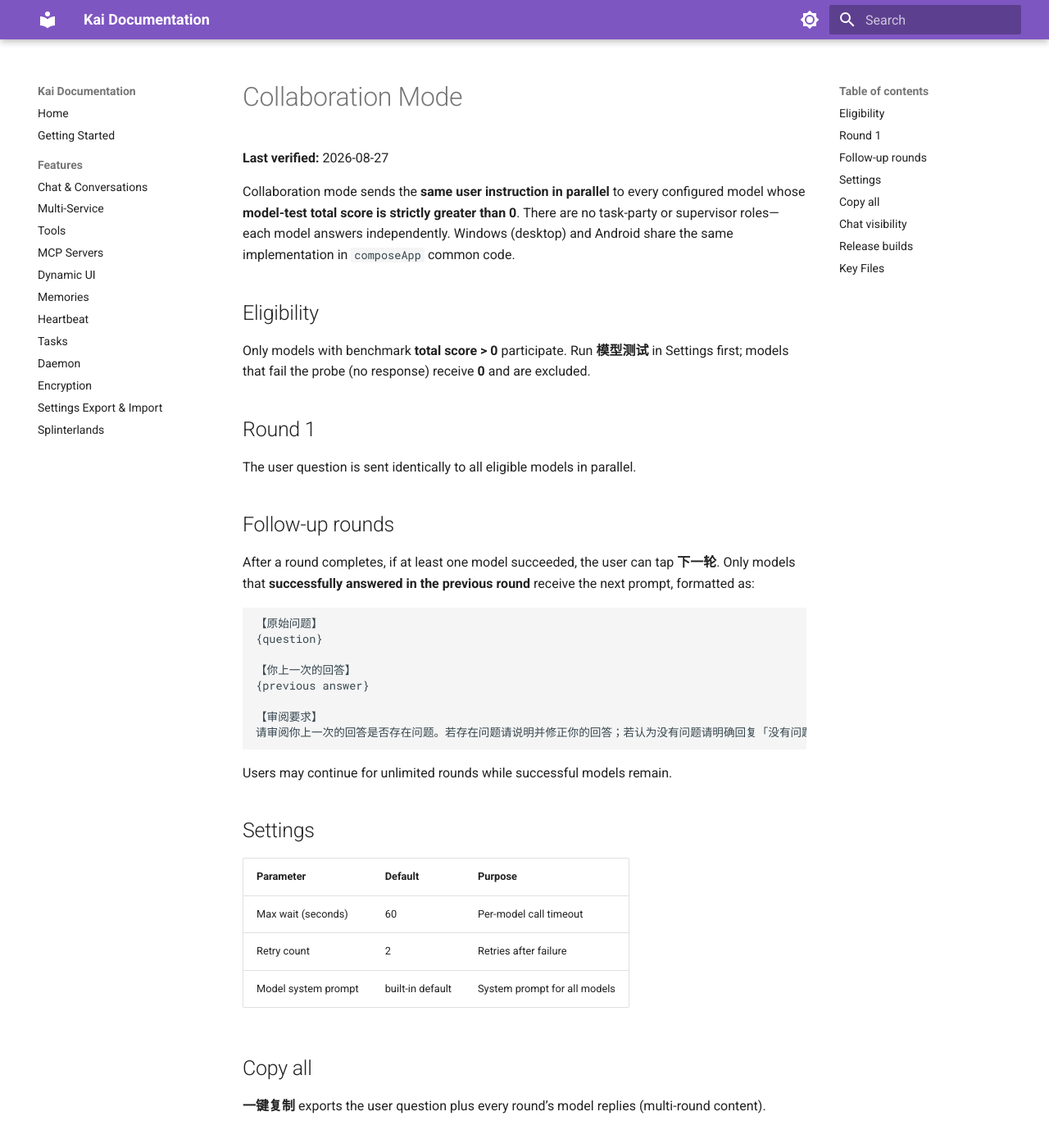
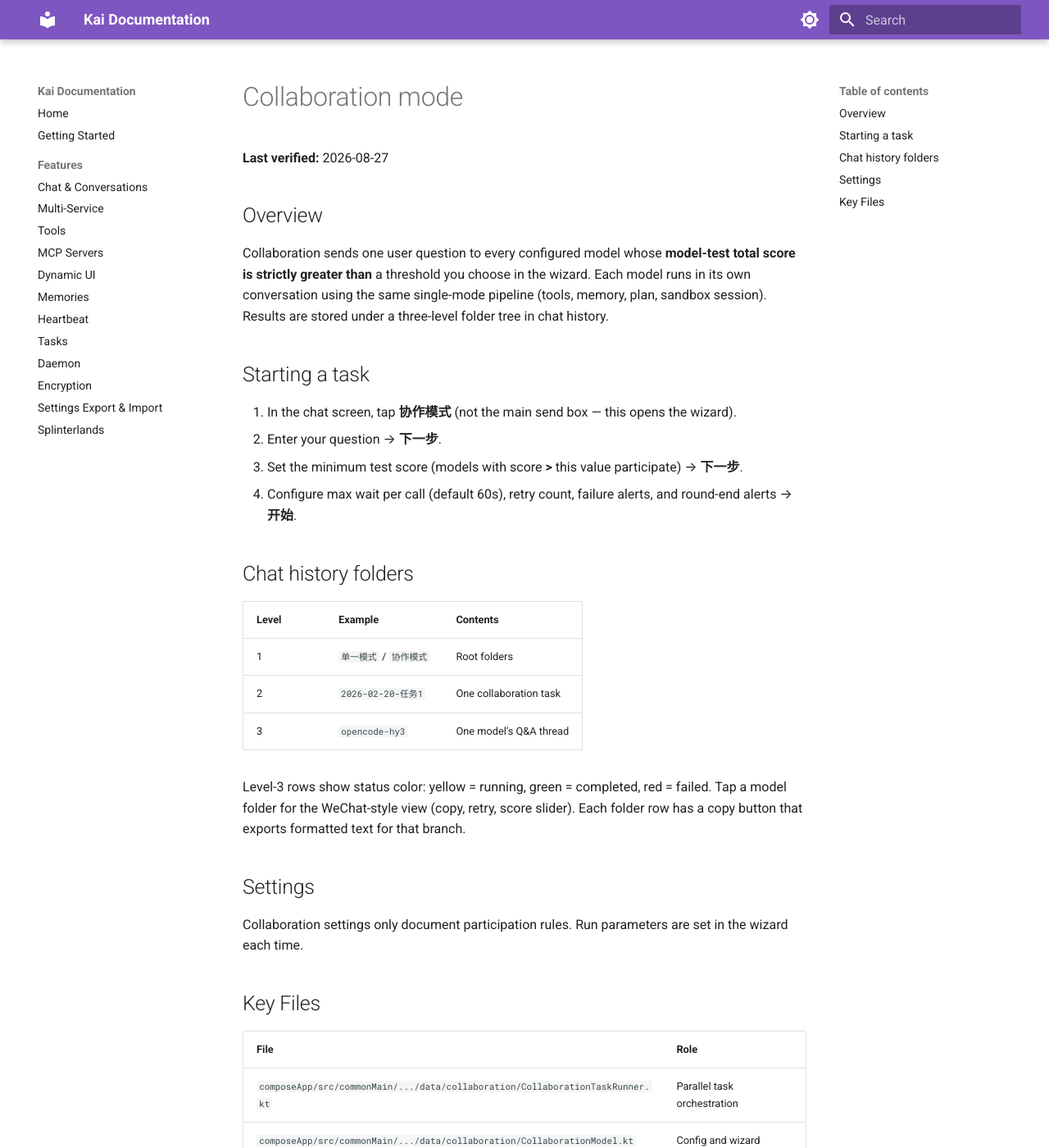
Before and after one commit to cuixinyuan666/kai, an MkDocs documentation site: the page built from docs/features/collaboration.md, in a window 1280 px wide and 1400 px high. Shown: the whole window at 82% size. Built offline with MkDocs 1.6.1 and Material for MkDocs 9.7.7, drawn with Linux system fonts in a browser that asks for light colours; some of the changed text lies outside the part shown.

Commit message:
docs: update collaboration feature spec and changelog for v3.4.0
Co-authored-by: 1003888733 <1003888733@qq.com>

````diff
--- a/docs/features/collaboration.md
+++ b/docs/features/collaboration.md
@@ -1,62 +1,41 @@
-# Collaboration Mode
+# Collaboration mode
 
 **Last verified:** 2026-08-27
 
-Collaboration mode sends the **same user instruction in parallel** to every configured model whose **model-test total score is strictly greater than 0**. There are no task-party or supervisor roles—each model answers independently. Windows (desktop) and Android share the same implementation in `composeApp` common code.
+## Overview
 
-## Eligibility
+Collaboration sends one user question to every configured model whose **model-test total score is strictly greater than** a threshold you choose in the wizard. Each model runs in its own conversation using the same single-mode pipeline (tools, memory, plan, sandbox session). Results are stored under a three-level folder tree in chat history.
 
-Only models with benchmark **total score > 0** participate. Run **模型测试** in Settings first; models that fail the probe (no response) receive **0** and are excluded.
+## Starting a task
 
-## Round 1
+1. In the chat screen, tap **协作模式** (not the main send box — this opens the wizard).
+2. Enter your question → **下一步**.
+3. Set the minimum test score (models with score **>** this value participate) → **下一步**.
+4. Configure max wait per call (default 60s), retry count, failure alerts, and round-end alerts → **开始**.
 
-The user question is sent identically to all eligible models in parallel.
+## Chat history folders
 
-## Follow-up rounds
+| Level | Example | Contents |
+|-------|---------|----------|
+| 1 | `单一模式` / `协作模式` | Root folders |
+| 2 | `2026-02-20-任务1` | One collaboration task |
+| 3 | `opencode-hy3` | One model’s Q&A thread |
 
-After a round completes, if at least one model succeeded, the user can tap **下一轮**. Only models that **successfully answered in the previous round** receive the next prompt, formatted as:
-
-```
-【原始问题】
-{question}
-
-【你上一次的回答】
-{previous answer}
-
-【审阅要求】
-请审阅你上一次的回答是否存在问题。若存在问题请说明并修正你的回答；若认为没有问题请明确回复「没有问题」。
-```
-
-Users may continue for unlimited rounds while successful models remain.
+Level-3 rows show status color: yellow = running, green = completed, red = failed. Tap a model folder for the WeChat-style view (copy, retry, score slider). Each folder row has a copy button that exports formatted text for that branch.
 
 ## Settings
 
-| Parameter | Default | Purpose |
-|---|---|---|
-| Max wait (seconds) | 60 | Per-model call timeout |
-| Retry count | 2 | Retries after failure |
-| Model system prompt | built-in default | System prompt for all models |
-
-## Copy all
-
-**一键复制** exports the user question plus every round’s model replies (multi-round content).
-
-## Chat visibility
-
-- The user question appears at the top of the collaboration panel.
-- **Overview** shows all models; each **model tab** filters to that model’s events.
-- Each round’s summary is appended to chat history as an assistant message.
-
-## Release builds
-
-Tagged releases (`v*`) publish Windows (`.zip` portable + `.msi`) and Android (`.apk`) to GitHub Releases via `.github/workflows/release.yml`.
+Collaboration settings only document participation rules. Run parameters are set in the wizard each time.
 
 ## Key Files
 
-| File | Purpose |
-|---|---|
-| `composeApp/src/commonMain/.../data/collaboration/CollaborationModel.kt` | Config, events, follow-up and copy helpers |
-| `composeApp/src/commonMain/.../data/collaboration/CollaborationOrchestrator.kt` | Parallel broadcast and multi-round engine |
-| `composeApp/src/commonMain/.../ui/chat/composables/CollaborationPanel.kt` | Overview, per-model views, copy, next round |
-| `composeApp/src/commonMain/.../ui/settings/CollaborationSettings.kt` | Timeout and prompt configuration |
-| `.github/workflows/release.yml` | Windows zip/MSI + Android APK GitHub Releases |
+| File | Role |
+|------|------|
+| `composeApp/src/commonMain/.../data/collaboration/CollaborationTaskRunner.kt` | Parallel task orchestration |
+| `composeApp/src/commonMain/.../data/collaboration/CollaborationModel.kt` | Config and wizard params |
+| `composeApp/src/commonMain/.../data/ConversationFolderManager.kt` | Folder hierarchy |
+| `composeApp/src/commonMain/.../data/ConversationCopyFormatter.kt` | Branch copy text |
+| `composeApp/src/commonMain/.../ui/chat/composables/CollaborationWizardSheet.kt` | Wizard UI |
+| `composeApp/src/commonMain/.../ui/chat/composables/ChatHistoryTreeSheet.kt` | History tree |
+| `composeApp/src/commonMain/.../ui/chat/composables/CollaborationModelChatView.kt` | Per-model WeChat UI |
+| `composeApp/src/commonMain/.../ui/settings/CollaborationSettings.kt` | Settings help text |
````
Also changed, not shown: CHANGELOG.md (+13 -0 lines).
